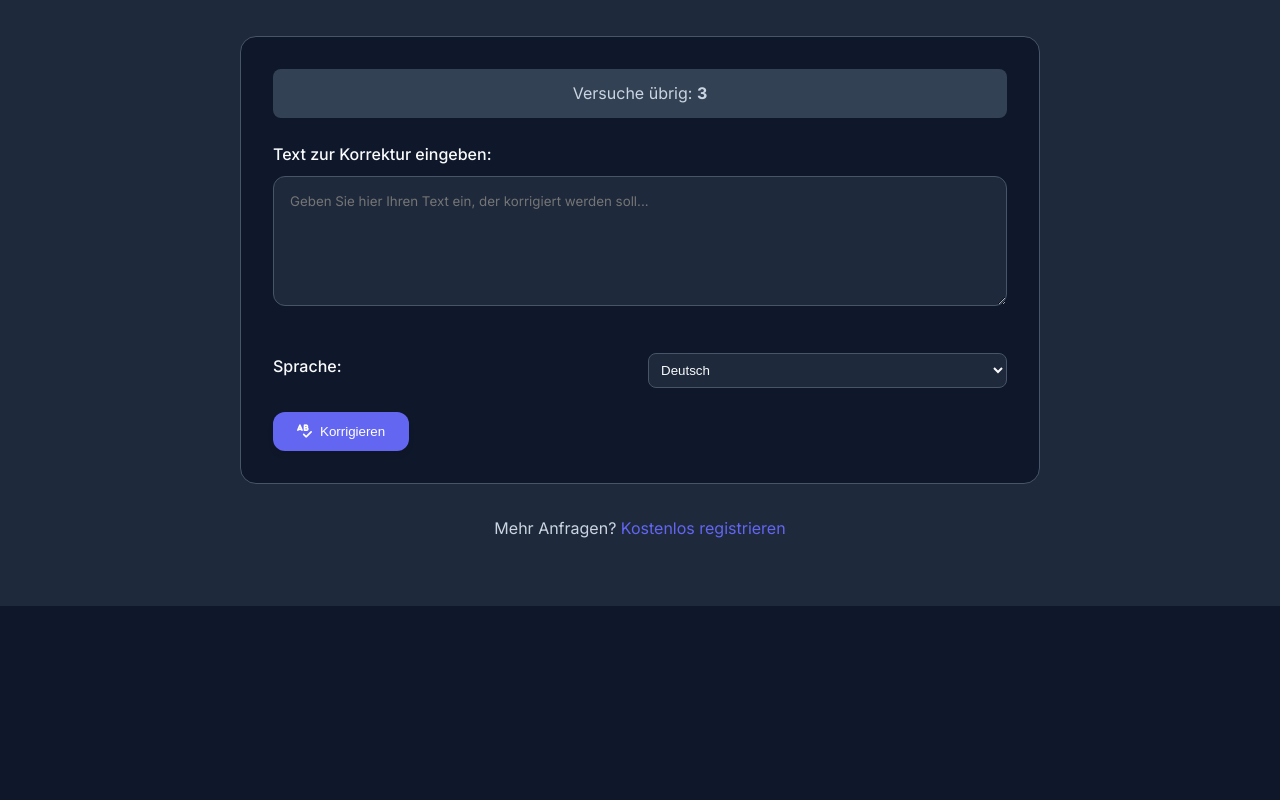
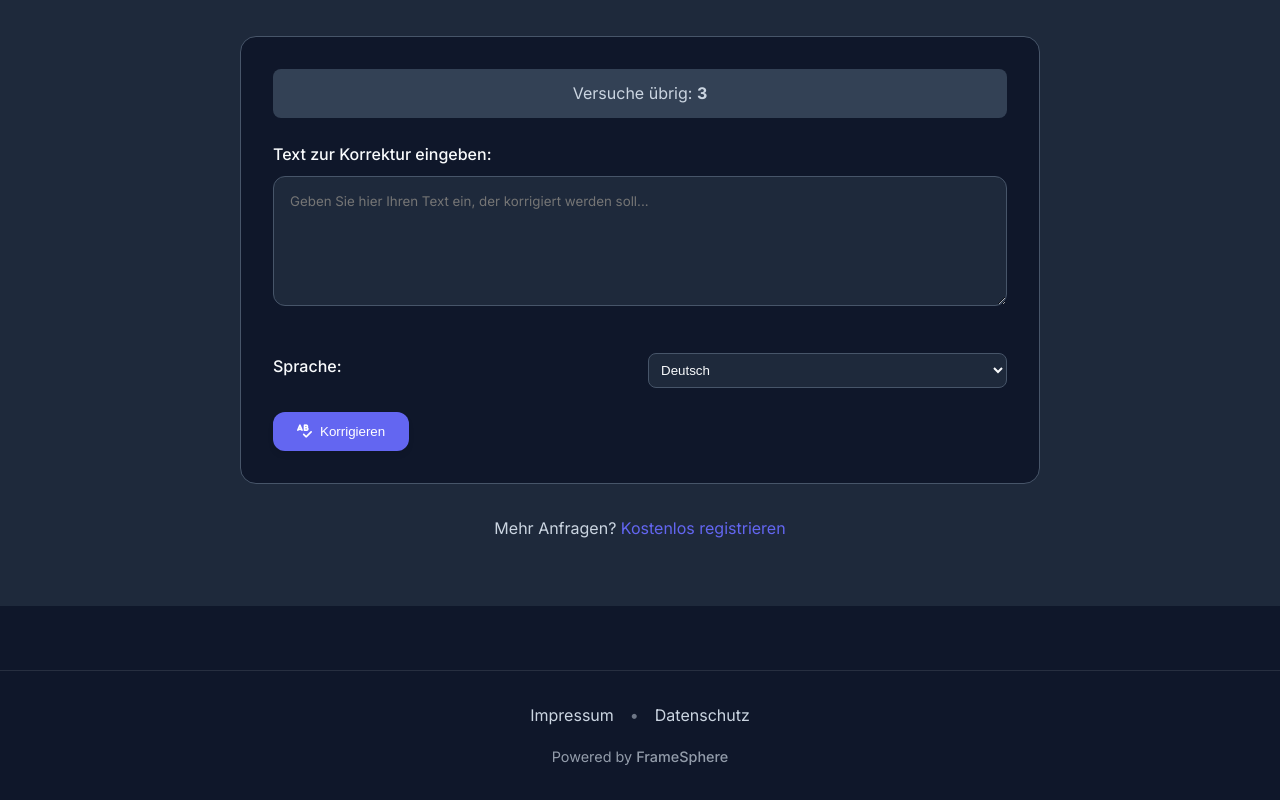
Before and after one commit to FrameSphere/FrameSpell, a plain HTML site: page index.html in a window 1280 px wide. Shown: the part 4831-5631 px from the top of the page. Before the commit the page ends 5437 px from the top, so only its background shows below. Drawn offline with Linux system fonts and the light colour scheme; no server answers.

Commit message:
footer, seo

```diff
--- a/index.html
+++ b/index.html
@@ -3,7 +3,32 @@
 <head>
     <meta charset="UTF-8">
     <meta name="viewport" content="width=device-width, initial-scale=1.0">
-    <title>Rechtschreibe API</title>
+
+    <!-- SEO Meta Tags -->
+    <title>Rechtschreibe API - KI-gestützte Rechtschreibprüfung für Entwickler</title>
+    <meta name="description" content="Intelligente Rechtschreibprüfung mit KI. MT5-Modell für präzise Korrekturen in Echtzeit. 20 kostenlose Anfragen/Min. Perfekt für Entwickler und Unternehmen.">
+    <meta name="keywords" content="Rechtschreibprüfung, API, KI, Grammatikprüfung, Textkorrektur, MT5, Entwickler, Rechtschreibung API, Deutsch">
+    <meta name="author" content="FrameSphere">
+
+    <!-- Open Graph / Social Media -->
+    <meta property="og:type" content="website">
+    <meta property="og:url" content="https://framespell.pages.dev/">
+    <meta property="og:title" content="Rechtschreibe API - KI-gestützte Rechtschreibprüfung">
+    <meta property="og:description" content="Intelligente Rechtschreibprüfung mit KI. 99.2% Genauigkeit, <100ms Antwortzeit. Jetzt kostenlos testen!">
+    <meta property="og:image" content="https://framespell.pages.dev/og-image.png">
+
+    <!-- Twitter Card -->
+    <meta name="twitter:card" content="summary_large_image">
+    <meta name="twitter:url" content="https://framespell.pages.dev/">
+    <meta name="twitter:title" content="Rechtschreibe API - KI-gestützte Rechtschreibprüfung">
+    <meta name="twitter:description" content="Intelligente Rechtschreibprüfung mit KI. 99.2% Genauigkeit, <100ms Antwortzeit.">
+    <meta name="twitter:image" content="https://framespell.pages.dev/og-image.png">
+
+    <!-- Favicon -->
+    <link rel="icon" type="image/svg+xml" href="favicon.svg">
+    <link rel="alternate icon" href="favicon.ico">
+    <link rel="apple-touch-icon" href="apple-touch-icon.png">
+
     <link rel="stylesheet" href="style.css">
     <link rel="stylesheet" href="dashboard-new.css">
     <link rel="stylesheet" href="sections.css">
@@ -653,6 +678,21 @@ curl -X POST http://localhost:8000/spellcheck \
         </section>
     </main>
 
+        <footer class="site-footer">
+        <div class="container">
+            <div class="footer-content">
+                <div class="footer-links">
+                    <a href="/impressum.html">Impressum</a>
+                    <span class="footer-divider">•</span>
+                    <a href="/datenschutz.html">Datenschutz</a>
+                </div>
+                <div class="footer-powered">
+                    Powered by <a href="https://frame-sphere.vercel.app/" target="_blank" rel="noopener">FrameSphere</a>
+                </div>
+            </div>
+        </div>
+    </footer>
+
     <!-- Login Modal -->
     <div class="modal hidden" id="login-modal">
         <div class="modal-backdrop"></div>
--- a/style.css
+++ b/style.css
@@ -981,6 +981,64 @@ h1, h2, h3, h4, h5, h6 {
     text-decoration: underline;
 }
 
+
+
+/* Footer */
+.site-footer {
+    background: var(--card-bg);
+    border-top: 1px solid rgba(255, 255, 255, 0.1);
+    padding: 2rem 0;
+    margin-top: 4rem;
+}
+
+.footer-content {
+    display: flex;
+    flex-direction: column;
+    align-items: center;
+    gap: 1rem;
+    text-align: center;
+}
+
+.footer-links {
+    display: flex;
+    align-items: center;
+    gap: 1rem;
+    flex-wrap: wrap;
+    justify-content: center;
+}
+
+.footer-links a {
+    color: var(--text-secondary);
+    text-decoration: none;
+    transition: color 0.3s;
+}
+
+.footer-links a:hover {
+    color: var(--primary);
+}
+
+.footer-divider {
+    color: var(--text-secondary);
+    opacity: 0.5;
+}
+
+.footer-powered {
+    color: var(--text-secondary);
+    opacity: 0.7;
+    font-size: 0.9rem;
+}
+
+.footer-powered a {
+    color: var(--primary);
+    text-decoration: none;
+    font-weight: 500;
+    transition: opacity 0.3s;
+}
+
+.footer-powered a:hover {
+    opacity: 0.8;
+}
+
 /* Loading Spinner */
 .loading-spinner {
     position: fixed;
```
